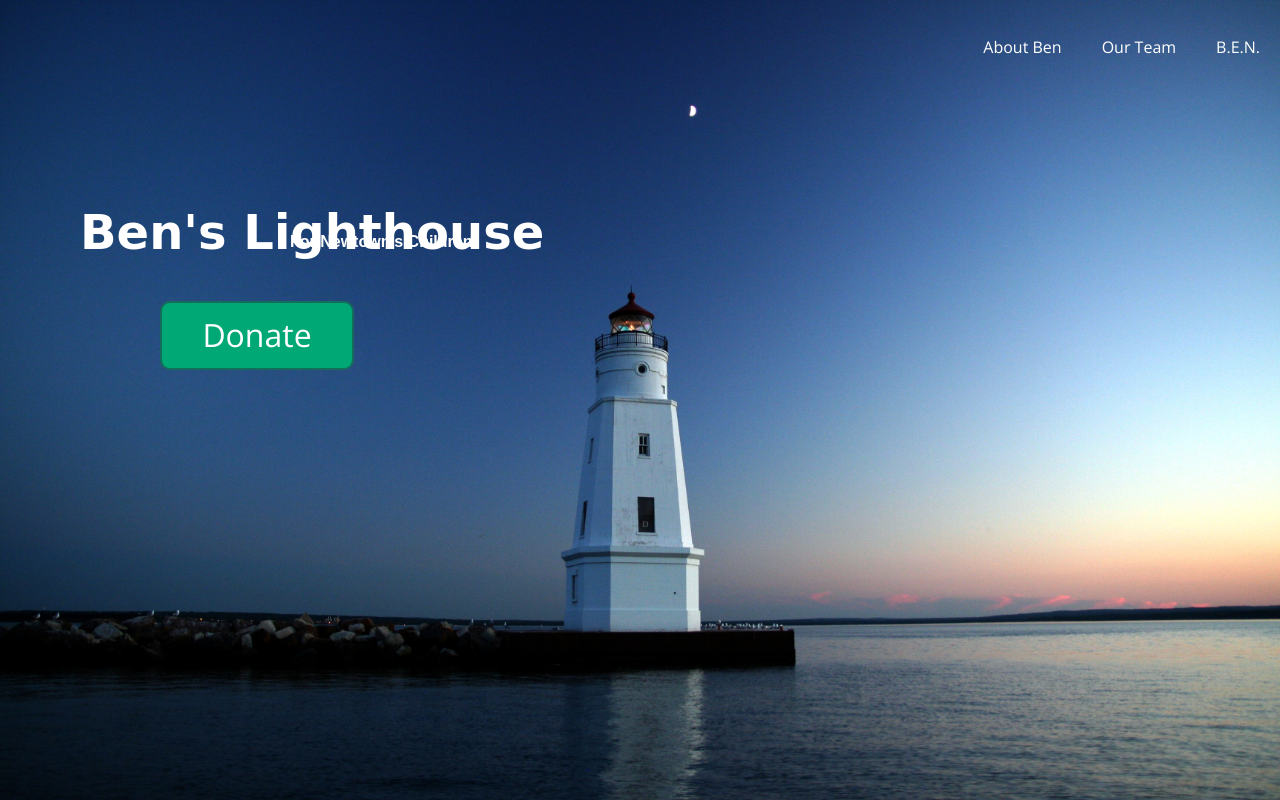
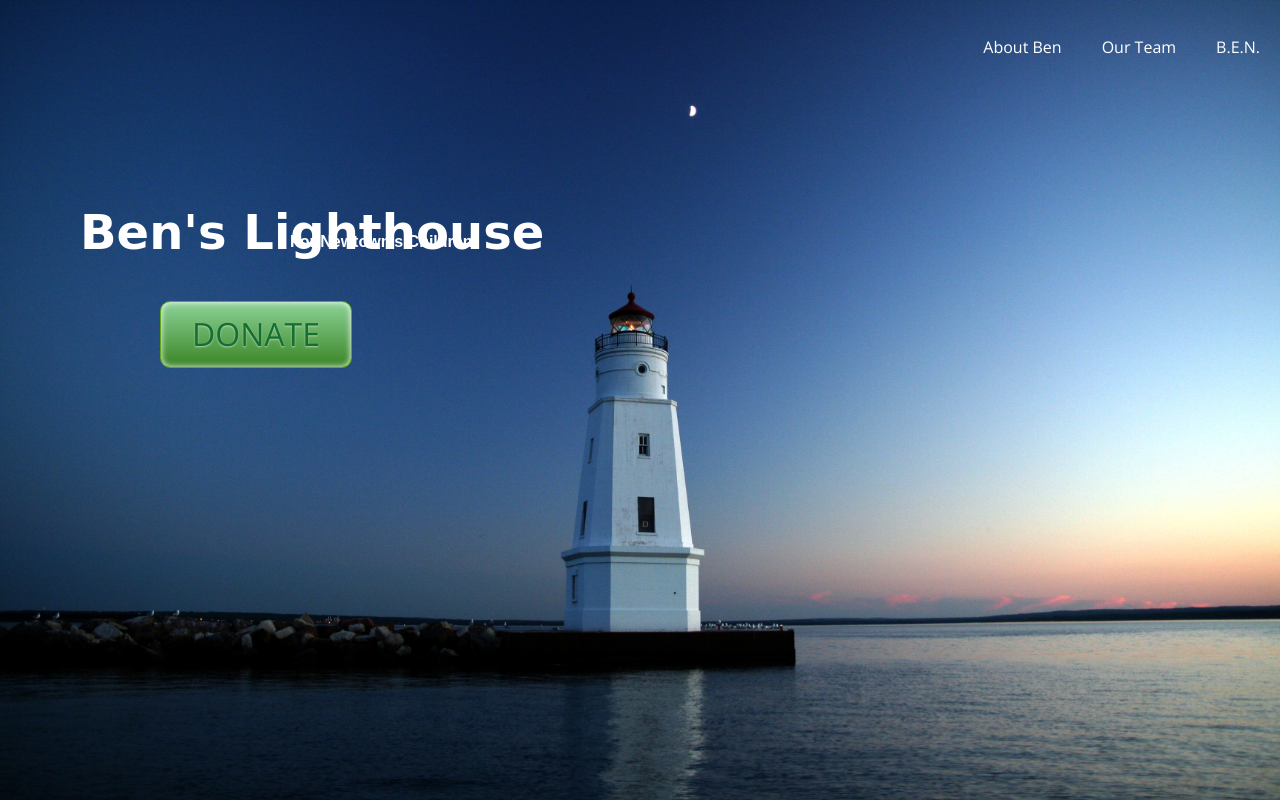
Before and after one commit to lcavezza/lcavezza.github.io, a plain HTML site: page benslighthouse/index.html in a window 1280 px wide. Shown: the top 800 px of the page. Drawn offline with nearby package versions, Linux system fonts and the light colour scheme; a web font is replaced by a local one.

Commit message:
More changes to the button

```diff
--- a/benslighthouse/style.css
+++ b/benslighthouse/style.css
@@ -171,28 +171,54 @@ p {
 	display: block;
 	height: 45px;
 	width: 170px;
-	background: black;
 	border: 2px solid rgba(33, 68, 72, 0.59);
 	margin-left: 80px;
 	margin-top: 50px;
+
+	/*gradient background*/
+	background: -moz-linear-gradient(top, #8DD297 0%, #398525 100%); /* firefox */
+	background: -webkit-gradient(linear, left top, left bottom, color-stop(0%,#8DD297), color-stop(100%,#398525)); /* webkit */
+
+	/*Rounded corners*/
+	-moz-border-radius: 10px;
+	-webkit-border-radius: 10px;
+	border-radius: 10px; /* future proofing */
+	-khtml-border-radius: 10px; /* for old Konqueror browsers */
+
+	/*inner glow effect*/
+	box-shadow: inset 0px 0px 6px #fff;
+	-webkit-box-shadow: inset 0px 0px 6px #fff;
+	border: 1px solid #5ea617;
+	border-radius: 10px;
+
+	-moz-transition: color 0.25s ease-in-out;
+	-webkit-transition: color 0.25s ease-in-out;
+	transition: color 0.25s ease-in-out;
+
+
 }
 
 a.button {
-	color: white;
-	font-family: 'Open Sans', sans-serif;
 	font-size: 2em;
 	padding: 10px;
-	background-color: #00A876;
+
+
+	font-family: 'Open Sans', Sans-Serif;
 	text-align: center;
-	-moz-border-radius: 10px;
--webkit-border-radius: 10px;
-border-radius: 10px; /* future proofing */
--khtml-border-radius: 10px; /* for old Konqueror browsers */
+	text-transform: uppercase;
+	text-decoration: none;
+	color: #147032;
+	text-shadow: 0px 1px 2px #b4d1ad;
+
+
 }
 
 a.button:hover {
-	background-color: #207E62;
-	color: white;
+		color: #145675;
+		-moz-transition: color 0.25s ease-in-out;
+		-webkit-transition: color 0.25s ease-in-out;
+		transition: color 0.25s ease-in-out;
+
 }
 
 footer a {
```
